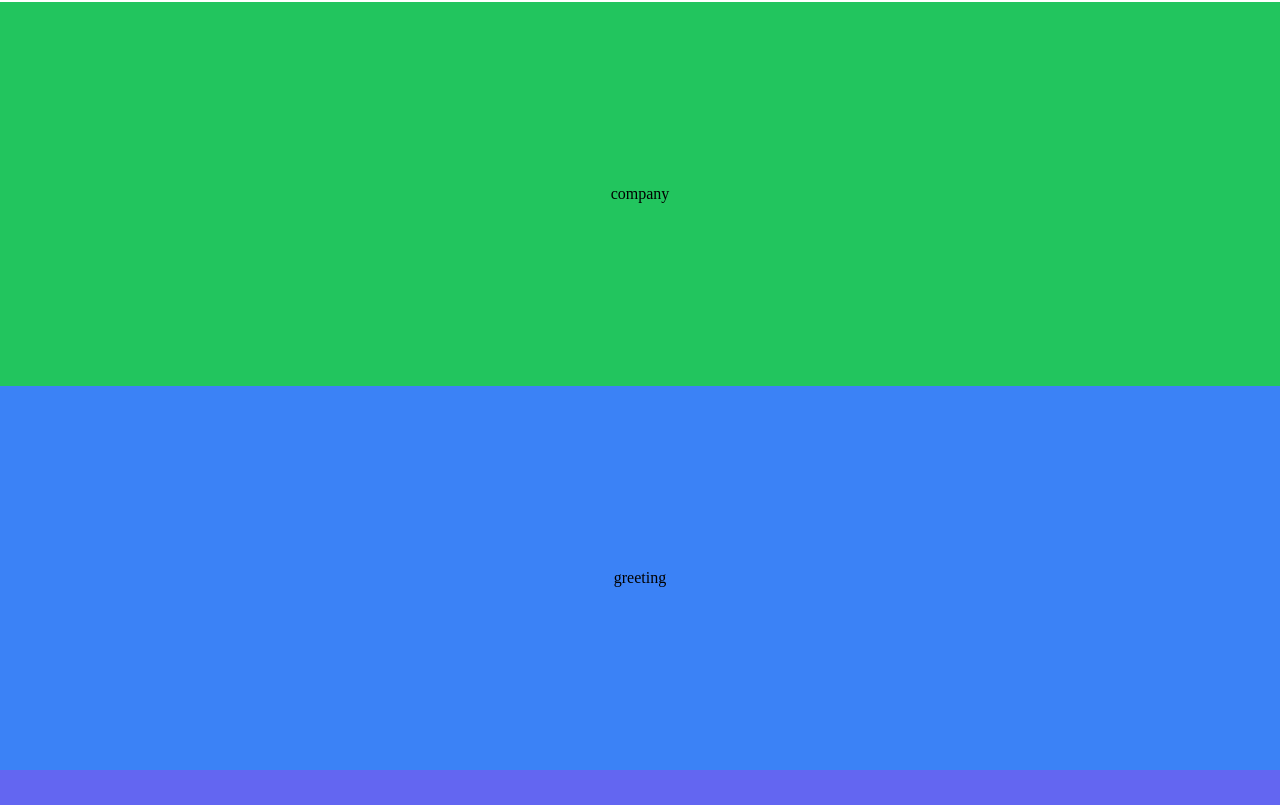
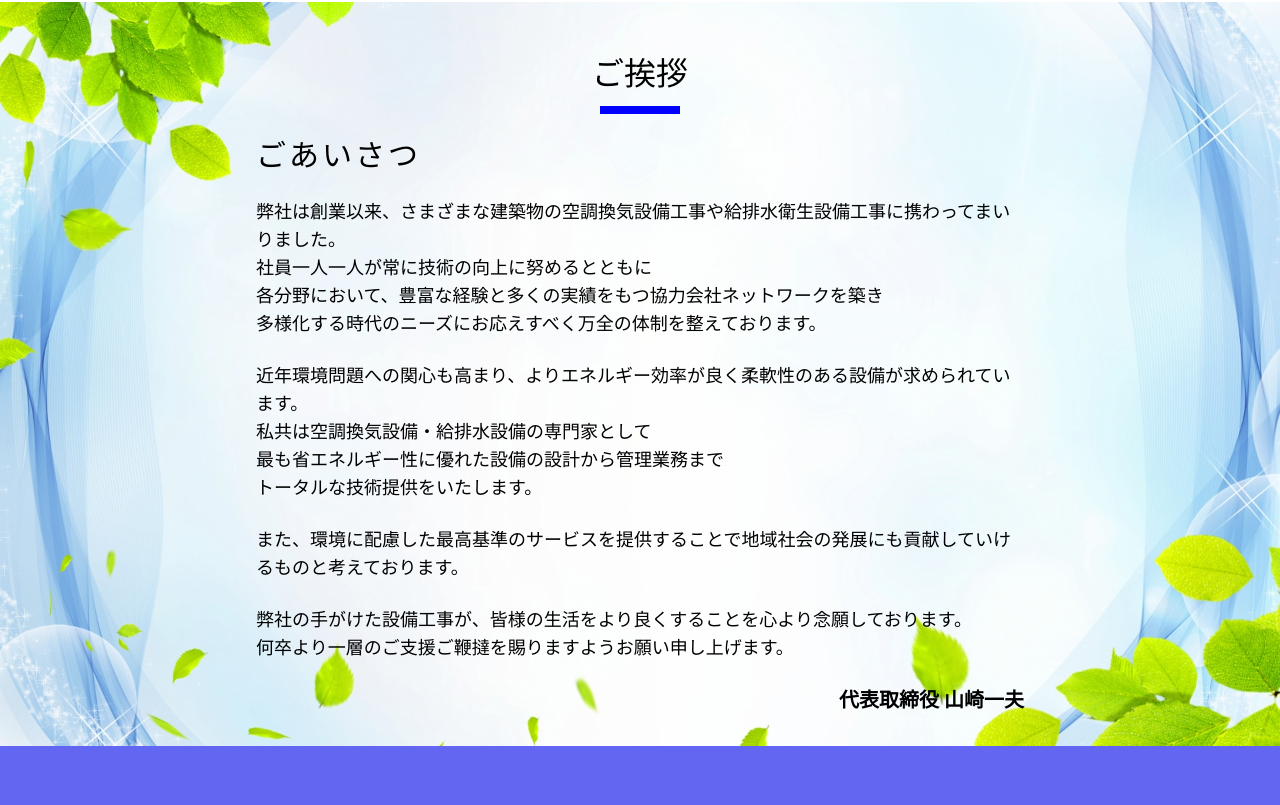
Before and after one commit to manzoku-bukuro/yamaku, a React (Create React App) app: page / in a window 1280 px wide. Shown: the part 2115-2920 px from the top of the page. Built offline with nearby package versions, Linux system fonts and the light colour scheme.

Commit message:
ご挨拶完成

```diff
--- /dev/null
+++ b/src/assets/scss/greeting.scss
@@ -0,0 +1,11 @@
+#greeting {
+  background-position: center center;
+  background-image: url(./../img/footer.jpg);
+  background-size: cover;
+  transform: translate3d(0px, 0px, 0px);
+  padding: 32px 0;
+  .greeting-text-area {
+    padding: 0 20%;
+    text-align: left;
+  }
+}
--- /dev/null
+++ b/src/components/Main/Section/Greeting.tsx
@@ -0,0 +1,39 @@
+import React from "react";
+import '@/assets/scss/greeting.scss';
+
+const Section= () => {
+  return (
+    <section id="greeting">
+      <h2 className="title">ご挨拶</h2>
+      <div className="greeting-text-area">
+        <h3 className="text-3xl tracking-widest">
+          ごあいさつ
+        </h3>
+        <div className="text-lg mt-6">
+          <p>弊社は創業以来、さまざまな建築物の空調換気設備工事や給排水衛生設備工事に携わってまいりました。</p>
+          <p>社員一人一人が常に技術の向上に努めるとともに</p>
+          <p>各分野において、豊富な経験と多くの実績をもつ協力会社ネットワークを築き</p>
+          <p>多様化する時代のニーズにお応えすべく万全の体制を整えております。</p>
+        </div>
+        <div className="text-lg mt-6">
+          <p>近年環境問題への関心も高まり、よりエネルギー効率が良く柔軟性のある設備が求められています。</p>
+          <p>私共は空調換気設備・給排水設備の専門家として</p>
+          <p>最も省エネルギー性に優れた設備の設計から管理業務まで</p>
+          <p>トータルな技術提供をいたします。</p>
+        </div>
+        <div className="text-lg mt-6">
+          <p>また、環境に配慮した最高基準のサービスを提供することで地域社会の発展にも貢献していけるものと考えております。</p>
+        </div>
+        <div className="text-lg mt-6">
+          <p>弊社の手がけた設備工事が、皆様の生活をより良くすることを心より念願しております。</p>
+          <p>何卒より一層のご支援ご鞭撻を賜りますようお願い申し上げます。</p>
+        </div>
+        <div className="text-right text-xl font-bold mt-6">
+          代表取締役 山崎一夫
+        </div>
+      </div>
+    </section>
+  );
+};
+
+export default Section;
--- a/src/components/Main/index.tsx
+++ b/src/components/Main/index.tsx
@@ -2,14 +2,14 @@ import React from "react";
 import Section from "./Section";
 import Home from "@/components/Main/Section/Home";
 import Business from "@/components/Main/Section/Business";
+import Greeting from "@/components/Main/Section/Greeting";
 
 const Main = () => {
   return (
     <main>
       <Home />
       <Business />
-      <Section id="company" bg="bg-green-500" />
-      <Section id="greeting" bg="bg-blue-500" />
+      <Greeting />
       <Section id="access" bg="bg-indigo-500" />
     </main>
   );
```
